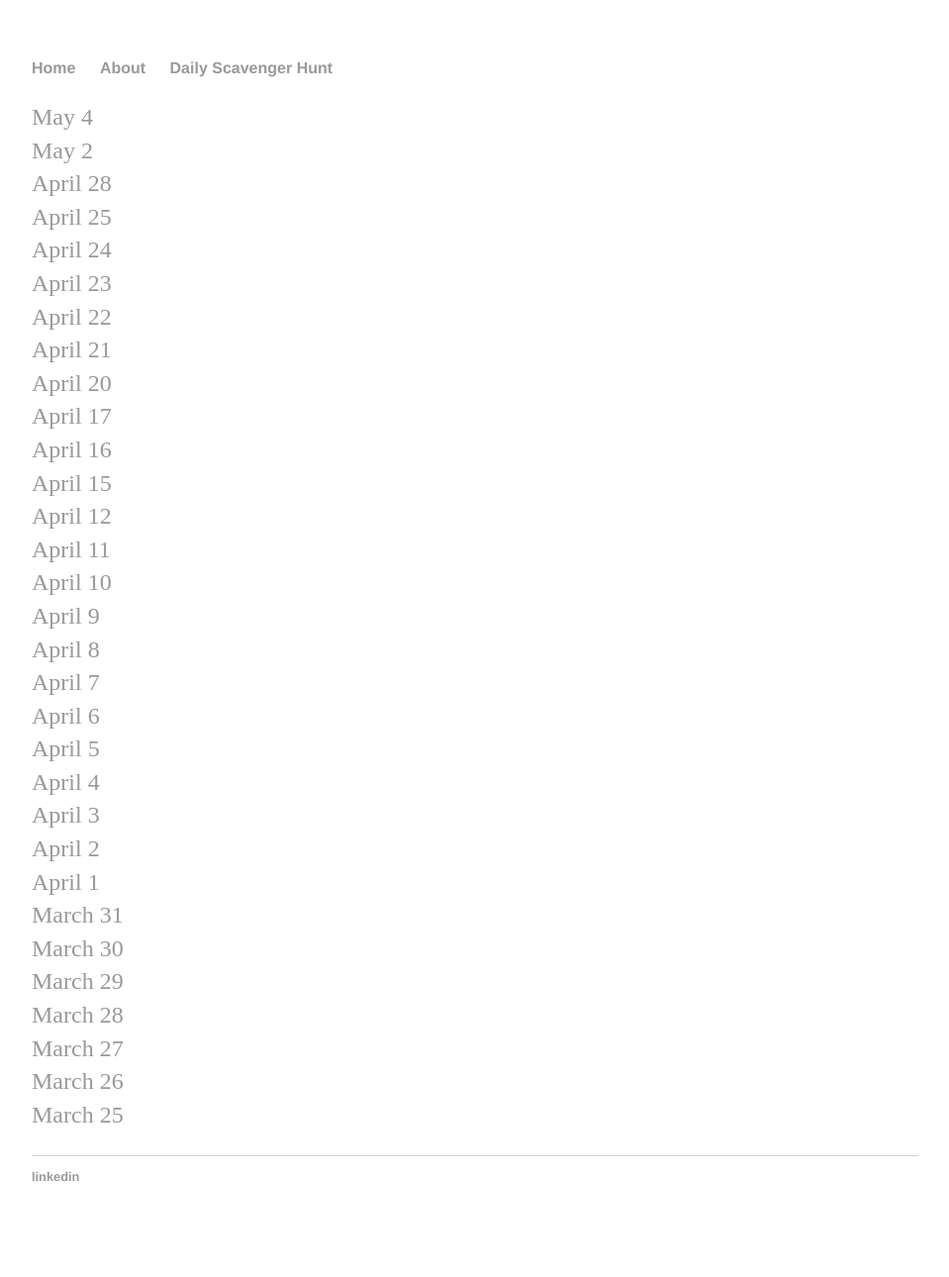
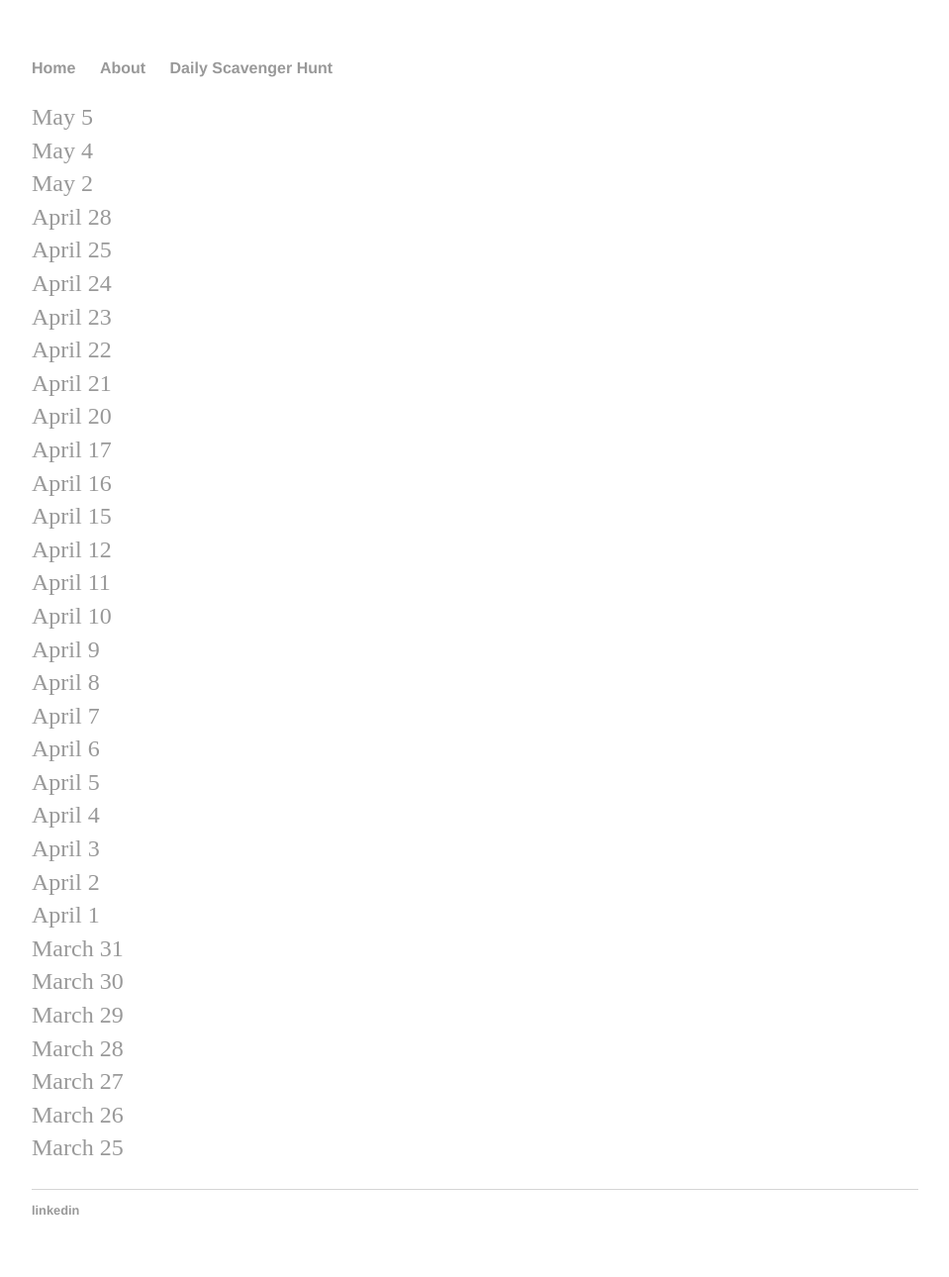
Before and after one commit to marisabrandt/marisabrandt.github.io, a Jekyll site: the page built from daily/index.html, in a window 1280 px wide. Shown: the whole page at 99% size, without its empty margins (160-1119 px from the left). Built offline with Jekyll 4.4.1, drawn with Linux system fonts in a browser that asks for light colours; before the commit the page ends 1256 px from its top, so only the background shows below that.

Commit message:
Update index.html

```diff
--- a/daily/index.html
+++ b/daily/index.html
@@ -4,6 +4,8 @@ title: Daily Walk Scavenger Hunt
 ---
 <div class="blurb">
 	<p>
+		<a href="https://forms.gle/E5oUgRzxr2Xe4oqu5">May 5</a>
+		<br>
 		<a href="https://forms.gle/aiFrQAgdgnBtQyZE7">May 4</a>
 		<br>
 		<a href="https://forms.gle/6aczdz7eYzC3qhzm8">May 2</a>
```
